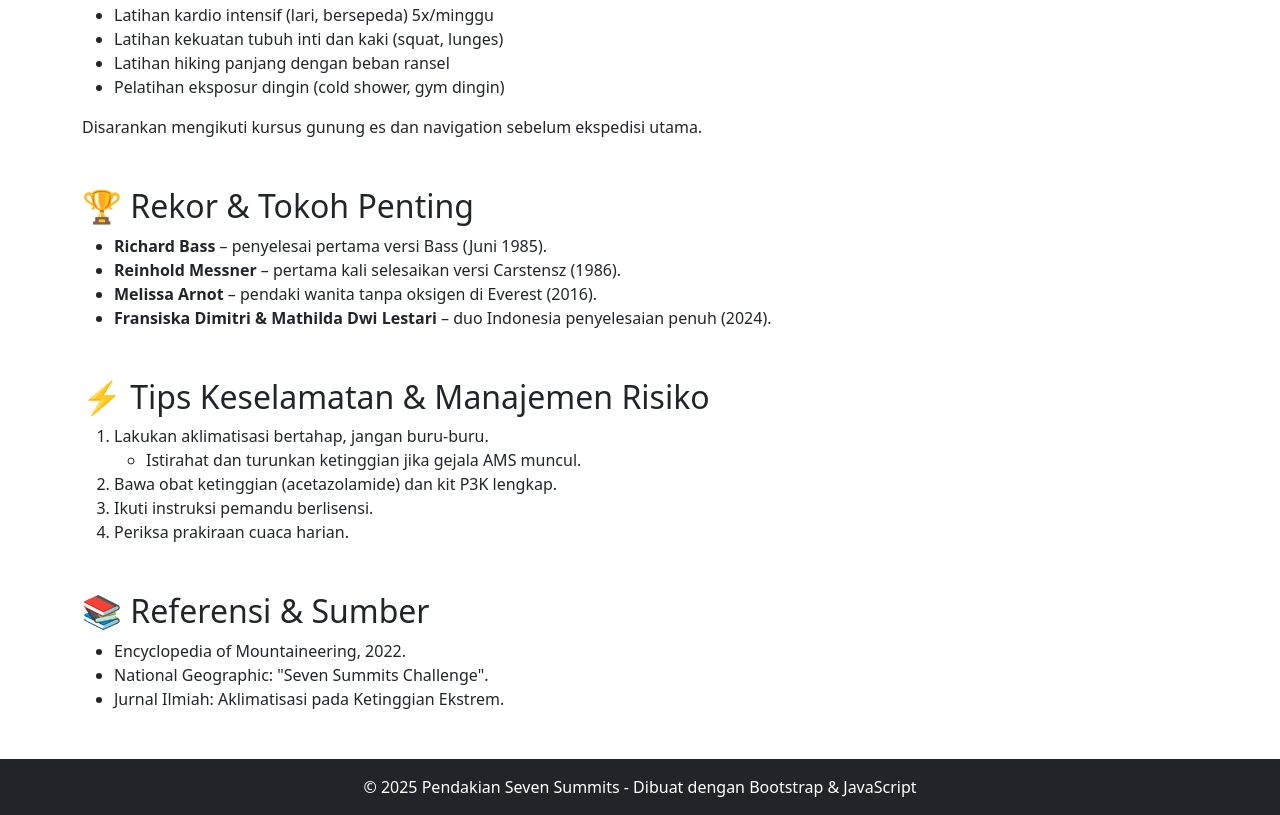
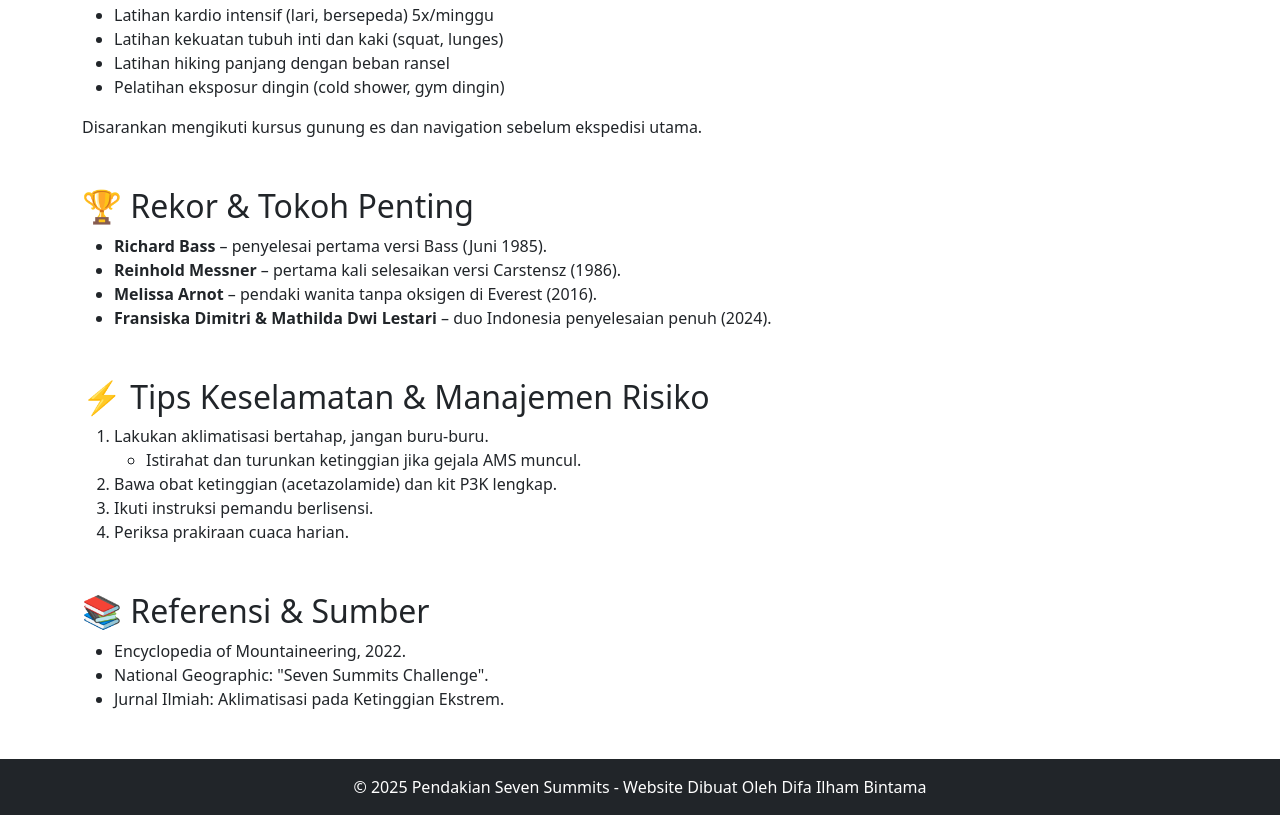
Before and after one commit to wignyo11/seven-summit, a plain HTML site: page index.html in a window 1280 px wide. Shown: the part 1998-2813 px from the top of the page. Drawn offline with nearby package versions, Linux system fonts and the light colour scheme.

Commit message:
Update index.html

```diff
--- a/index.html
+++ b/index.html
@@ -177,7 +177,7 @@
 
   <!-- Footer -->
   <footer class="bg-dark text-white text-center py-3">
-    &copy; 2025 Pendakian Seven Summits - Dibuat dengan Bootstrap & JavaScript
+    &copy; 2025 Pendakian Seven Summits - Website Dibuat Oleh Difa Ilham Bintama
   </footer>
 
   <!-- Bootstrap JS -->
```
